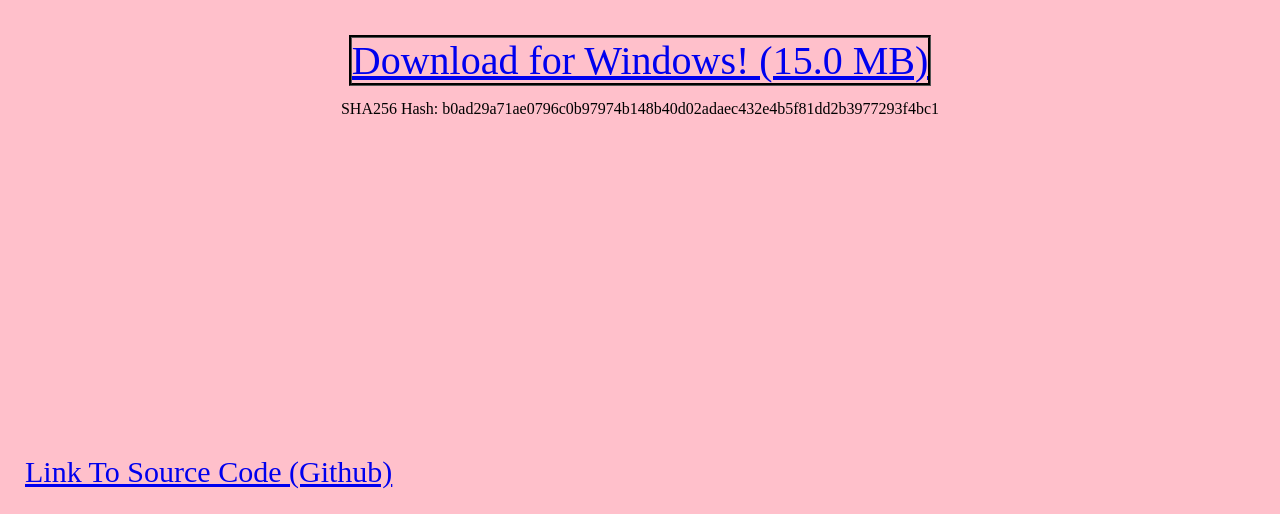
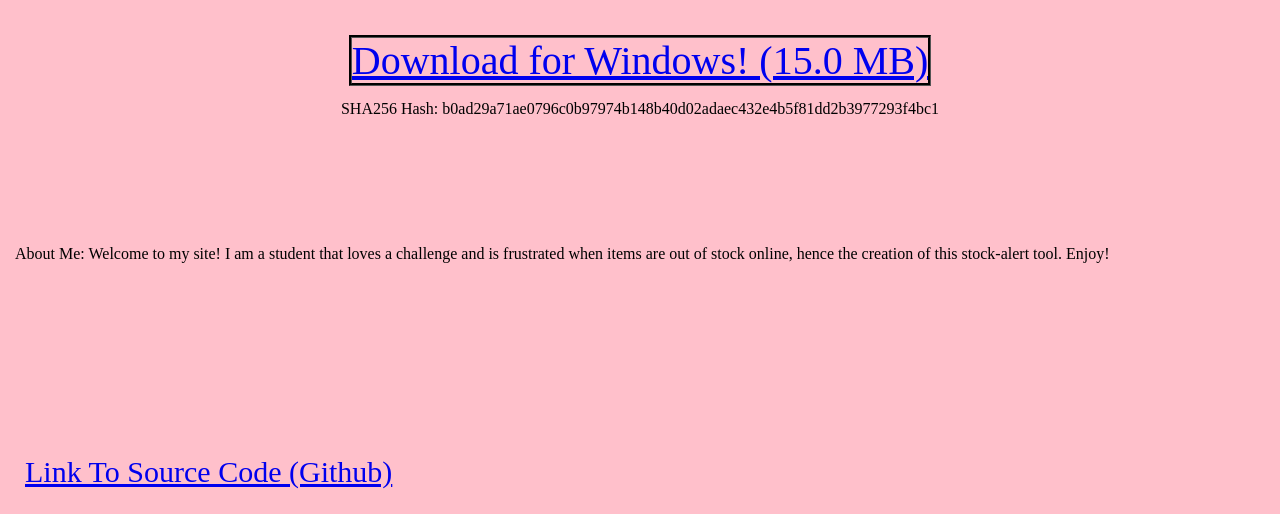
Before and after one commit to isitinstock/isitinstock, a plain HTML site: page index.html in a window 1280 px wide. Shown: the part 286-800 px from the top of the page. Drawn offline with Linux system fonts and the light colour scheme.

Commit message:
Update index.html

```diff
--- a/index.html
+++ b/index.html
@@ -13,5 +13,6 @@
      <a href="isitinstock.exe"/ class="introtext linktext"> Download for Windows! (15.0 MB)</a> <p> SHA256 Hash: b0ad29a71ae0796c0b97974b148b40d02adaec432e4b5f81dd2b3977293f4bc1 </p>
     <img src="logo.jpg" alt="Is It In Stock? Logo" class="logo">
     <a href="https://github.com/isitinstock/isitinstock/blob/main/source%20code%20for%20isitinstock.exe" class="sourcecodetext"> Link To Source Code (Github) </a>
+    <p class="aboutme"> About Me: Welcome to my site! I am a student that loves a challenge and is frustrated when items are out of stock online, hence the creation of this stock-alert tool. Enjoy!</p>
 </body>
 </html>
```
